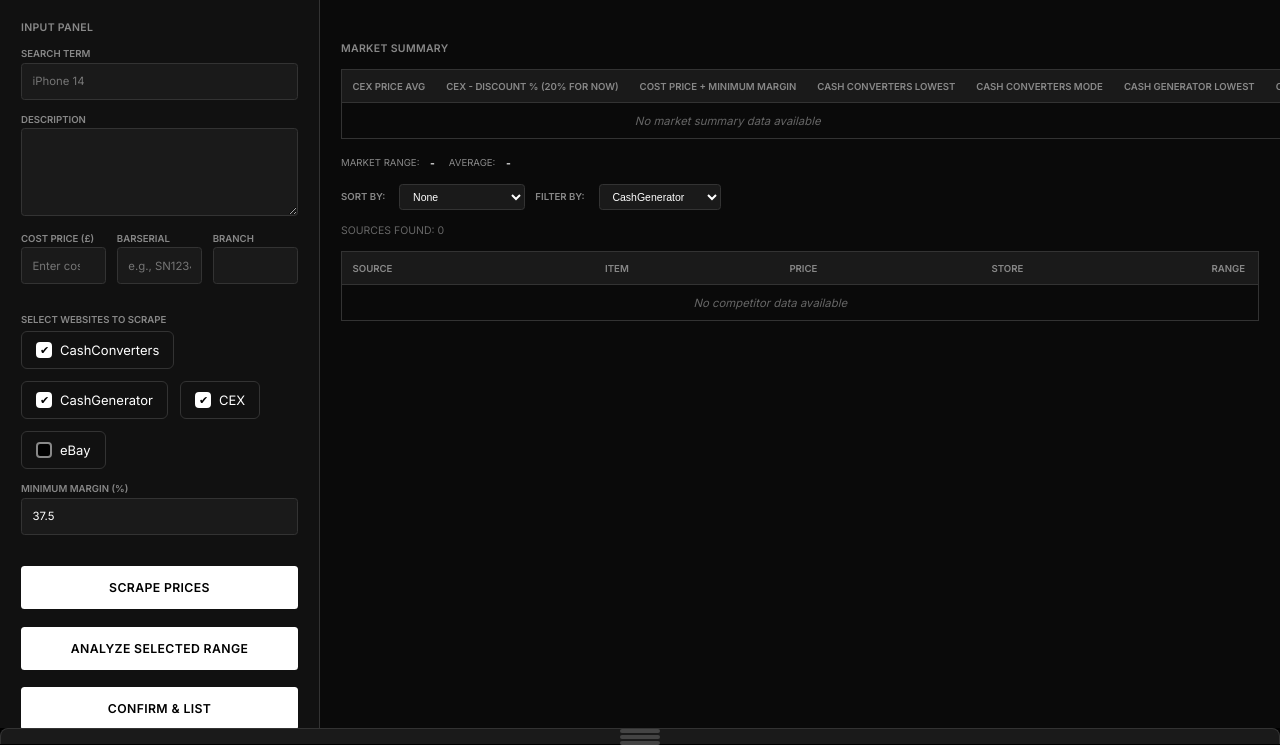
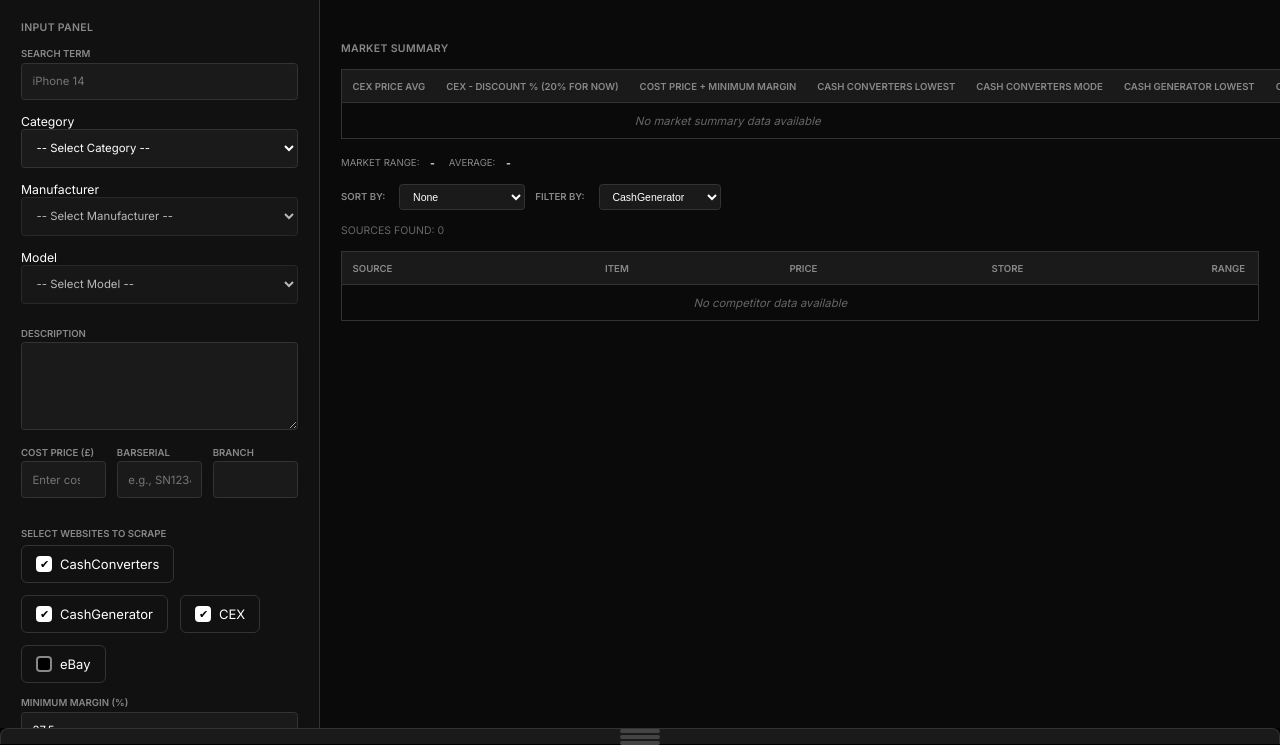
Before and after one commit to allendavis-developer/cashgensuite, a Django app: page /item-buying-analyser/ in a window 1280 px wide. Shown: the part 56-801 px from the top of the page. Run offline with Django 5.2, Linux system fonts and the light colour scheme.

Commit message:
categories frontend

```diff
--- a/cashgen/urls.py
+++ b/cashgen/urls.py
@@ -34,11 +34,16 @@
     path('update_marketitem_keywords/', v.update_marketitem_keywords, name='update_marketitem_keywords'),
     path("bulk-analysis", v.bulk_analysis, name='bulk_analysis'),
     path('bulk-analyse-items/', v.bulk_analyse_items, name='bulk_analyse_items'),
-    path("api/price-analysis/<int:analysis_id>/", v.price_analysis_detail, name="price_analysis_detail"),
-    path("api/buying-range-analysis/", v.buying_range_analysis, name="buying_range_analysis"),
-    path('api/negotiation-step/', v.negotiation_step, name='negotiation-step'),
     path("generate-search-term/", v.generate_search_term, name="generate_search_term"),
     path('save_listing/', v.save_listing, name='save_listing'),
     path("save_scraped_data/", v.save_scraped_data, name="save_scraped_data"),
     path('admin/get-models/', v.get_models, name='get_models'),
+
+    path("api/price-analysis/<int:analysis_id>/", v.price_analysis_detail, name="price_analysis_detail"),
+    path("api/buying-range-analysis/", v.buying_range_analysis, name="buying_range_analysis"),
+    path('api/negotiation-step/', v.negotiation_step, name='negotiation-step'),
+    path('api/manufacturers/', v.manufacturers, name='api-manufacturers'),
+    path('api/models/', v.models, name='api-models'),
+    path('api/category_attributes/', v.category_attributes, name='api-category-attributes'),
+
 ]
--- a/pricing/templates/analysis/base_item_analysis.html
+++ b/pricing/templates/analysis/base_item_analysis.html
@@ -569,6 +569,33 @@
           </div>
         </div>
       {% endblock item_name %}
+
+
+    <div class="input-group">
+        <label for="category">Category</label>
+        <select id="category" class="input-field">
+            <option value="" selected disabled>-- Select Category --</option>
+            {% for cat in categories %}
+                <option value="{{ cat.id }}">{{ cat.name }}</option>
+            {% endfor %}
+        </select>
+    </div>
+
+    <div class="input-group">
+        <label for="manufacturer">Manufacturer</label>
+        <select id="manufacturer" class="input-field" disabled>
+            <option value="" selected disabled>-- Select Manufacturer --</option>
+        </select>
+    </div>
+
+    <div class="input-group">
+        <label for="model">Model</label>
+        <select id="model" class="input-field" disabled>
+            <option value="" selected disabled>-- Select Model --</option>
+        </select>
+    </div>
+
+    <div id="attributes-container" style="margin-top: 10px;"></div>
 
       {% block description %}
         <div class="input-group">
--- a/pricing/templates/analysis/individual_item_analyser.html
+++ b/pricing/templates/analysis/individual_item_analyser.html
@@ -23,6 +23,8 @@
     </div>
   </div>
 {% endblock item_name %}
+
+
 
 {% block description %}
   <div class="input-group">
@@ -828,5 +830,72 @@
     }
 });
 
+document.getElementById('category').addEventListener('change', async (e) => {
+    const categoryId = e.target.value;
+    document.getElementById('manufacturer').disabled = true;
+    document.getElementById('model').disabled = true;
+    document.getElementById('attributes-container').innerHTML = '';
+
+    // Fetch manufacturers for this category
+    const response = await fetch(`/api/manufacturers/?category=${categoryId}`);
+    const manufacturers = await response.json();
+
+    const manufacturerSelect = document.getElementById('manufacturer');
+    manufacturerSelect.innerHTML = `<option value="" selected disabled>-- Select Manufacturer --</option>`;
+    manufacturers.forEach(m => {
+        manufacturerSelect.innerHTML += `<option value="${m.id}">${m.name}</option>`;
+    });
+    manufacturerSelect.disabled = false;
+});
+
+document.getElementById('manufacturer').addEventListener('change', async (e) => {
+    const categoryId = document.getElementById('category').value;
+    const manufacturerId = e.target.value;
+
+    const modelSelect = document.getElementById('model');
+    modelSelect.disabled = true;
+    modelSelect.innerHTML = `<option value="" selected disabled>-- Select Model --</option>`;
+
+    // Fetch models for category + manufacturer
+    const response = await fetch(`/api/models/?category=${categoryId}&manufacturer=${manufacturerId}`);
+    const models = await response.json();
+
+    models.forEach(m => {
+        modelSelect.innerHTML += `<option value="${m.id}">${m.name}</option>`;
+    });
+    modelSelect.disabled = false;
+});
+
+document.getElementById('model').addEventListener('change', async (e) => {
+    const categoryId = document.getElementById('category').value;
+    const attributesContainer = document.getElementById('attributes-container');
+    attributesContainer.innerHTML = '';
+
+    // Fetch attributes for the selected category
+    const response = await fetch(`/api/category_attributes/?category=${categoryId}`);
+    const attributes = await response.json();
+
+    attributes.forEach(attr => {
+        let html = '';
+        switch(attr.field_type) {
+            case 'text':
+                html = `<div class="input-group"><label>${attr.label}</label><input type="text" class="input-field" data-attr-id="${attr.id}"></div>`;
+                break;
+            case 'number':
+                html = `<div class="input-group"><label>${attr.label}</label><input type="number" class="input-field" data-attr-id="${attr.id}"></div>`;
+                break;
+            case 'select':
+                const options = attr.options.map(opt => `<option value="${opt}">${opt}</option>`).join('');
+                html = `<div class="input-group"><label>${attr.label}</label><select class="input-field" data-attr-id="${attr.id}">${options}</select></div>`;
+                break;
+            case 'boolean':
+                html = `<div class="input-group"><label><input type="checkbox" data-attr-id="${attr.id}"> ${attr.label}</label></div>`;
+                break;
+        }
+        attributesContainer.innerHTML += html;
+    });
+});
+
+
 </script>
 {% endblock %}
--- a/pricing/views.py
+++ b/pricing/views.py
@@ -7,7 +7,20 @@
 
 from django.views.decorators.csrf import csrf_exempt
 from django.views.decorators.http import require_POST, require_GET
-from pricing.models import  ListingSnapshot, InventoryItem, MarketItem, CompetitorListing, CompetitorListingHistory, PriceAnalysis, Category, MarginRule, GlobalMarginRule
+from pricing.models import (
+    ListingSnapshot,
+    InventoryItem,
+    MarketItem,
+    CompetitorListing,
+    CompetitorListingHistory,
+    PriceAnalysis,
+    Category,
+    MarginRule,
+    GlobalMarginRule,
+    Manufacturer,
+    ItemModel,
+    CategoryAttribute
+    )
 
 import json, traceback, re
 from decimal import Decimal, InvalidOperation
@@ -337,11 +350,13 @@
     # Handle prefilled data from URL parameters
     prefilled_data = get_prefilled_data(request)
 
+    categories = Category.objects.all()
+
     if request.method == "POST" and request.headers.get("Content-Type") == "application/json":
         return handle_item_analysis_request(request)
 
     # GET (render page)
-    return render(request, "analysis/individual_item_analyser.html", {"prefilled_data": prefilled_data})
+    return render(request, "analysis/individual_item_analyser.html", {"prefilled_data": prefilled_data, "categories": categories})
 
 from .forms import CategoryForm, MarginRuleForm, GlobalMarginRuleForm
 
@@ -756,6 +771,38 @@
 
     return JsonResponse({'models': models_data})
 
+
+def manufacturers(request):
+    category_id = request.GET.get('category')
+    manufacturers = Manufacturer.objects.filter(models__category_id=category_id).distinct()
+    data = [{"id": m.id, "name": m.name} for m in manufacturers]
+    print(data)
+    return JsonResponse(data, safe=False)
+
+
+def models(request):
+    category_id = request.GET.get('category')
+    manufacturer_id = request.GET.get('manufacturer')
+    models = ItemModel.objects.filter(category_id=category_id, manufacturer_id=manufacturer_id)
+    data = [{"id": m.id, "name": m.name} for m in models]
+    return JsonResponse(data, safe=False)
+
+def category_attributes(request):
+    category_id = request.GET.get('category')
+    attrs = CategoryAttribute.objects.filter(category_id=category_id).order_by('order')
+    data = [
+        {
+            "id": a.id,
+            "name": a.name,
+            "label": a.label,
+            "field_type": a.field_type,
+            "required": a.required,
+            "options": a.options or []
+        } for a in attrs
+    ]
+    return JsonResponse(data, safe=False)
+
+
 @csrf_exempt
 @require_POST
 def negotiation_step(request):
```
Also changed, not shown: 1 other file.
